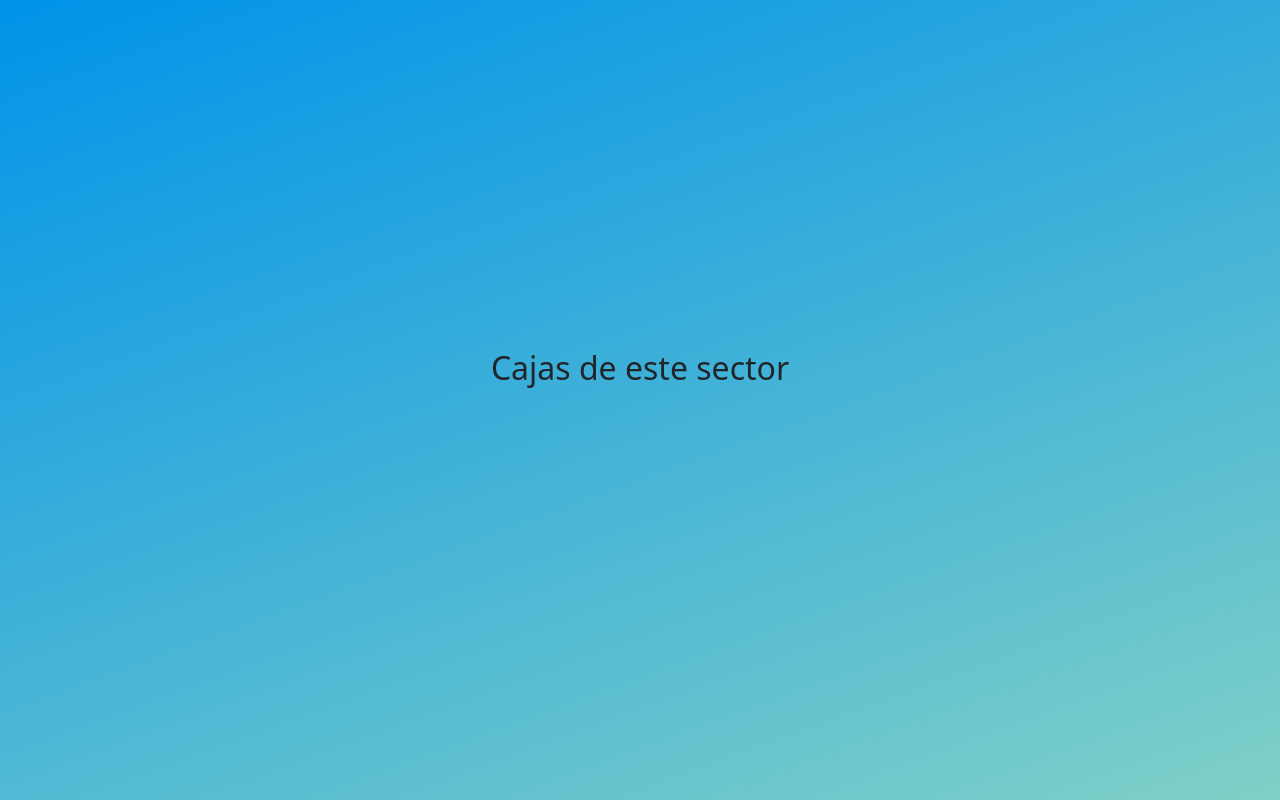
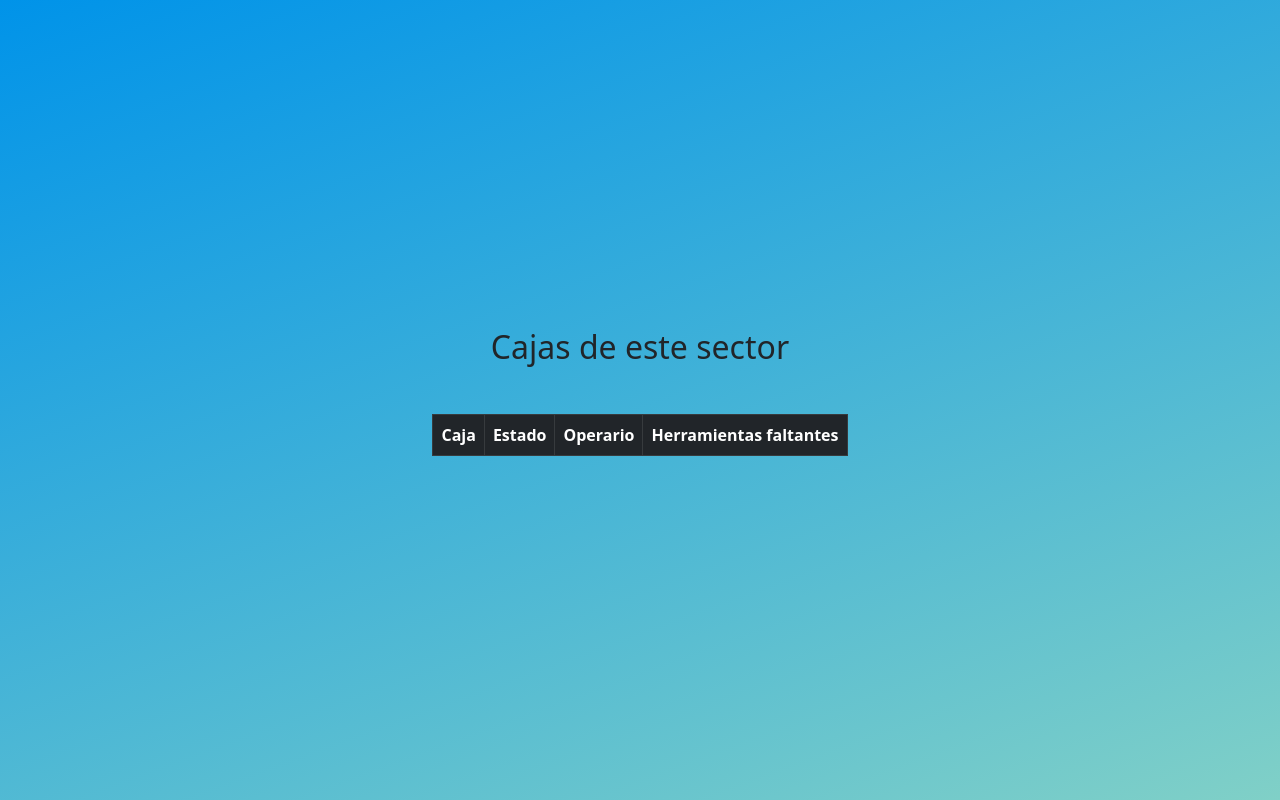
Before and after one commit to impatrq/smart_toolbox, a React (Create React App) app in the folder interfaz-grafica/: page /cajas in a window 1280 px wide. Built offline with nearby package versions, Linux system fonts and the light colour scheme; no server answers.

Commit message:
feat: agregar columnas

```diff
--- a/interfaz-grafica/src/Caja.tsx
+++ b/interfaz-grafica/src/Caja.tsx
@@ -5,7 +5,6 @@ import Table from "react-bootstrap/Table";
 import db from "./firebase";
 
 export default function Caja() {
-
     const divStyle = {
         maxWidth: "100vw",
         minHeight: "100vh",
@@ -28,7 +27,14 @@ export default function Caja() {
                 </h2>
                 <Container>
                     <Table striped bordered hover variant="dark">
-
+                        <thead>
+                            <tr>
+                                <th>Caja</th>
+                                <th>Estado</th>
+                                <th>Operario</th>
+                                <th>Herramientas faltantes</th>
+                            </tr>
+                        </thead>
                     </Table>
                 </Container>
             </div>
```
